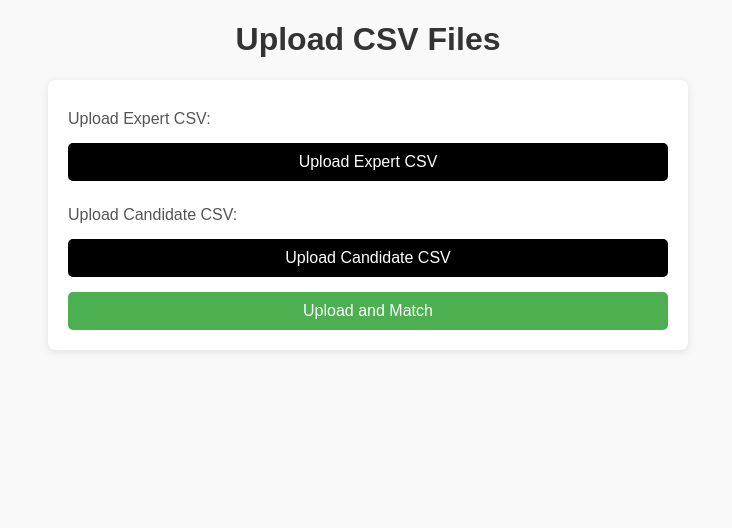
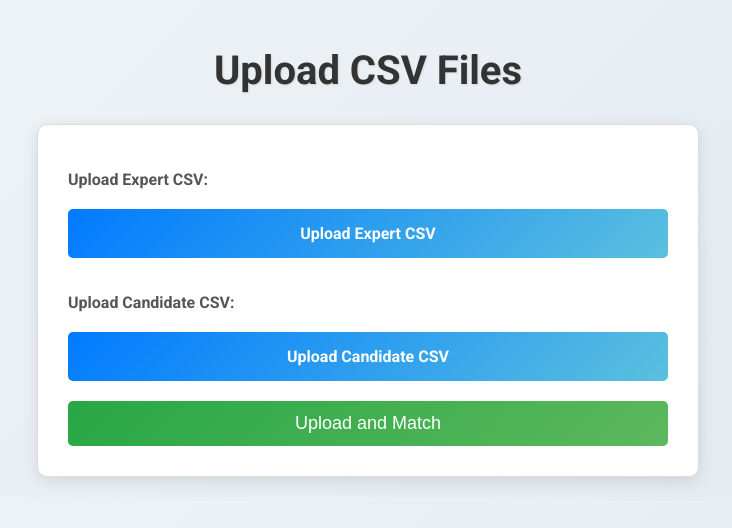
Before and after one commit to singhanmolpreet/expert_matching_system, a Django app: page /upload/ in a window 1280 px wide. Shown: the top 528 px of the page, without its empty margins (272-1004 px from the left). Run offline with Django 5.2, Linux system fonts and the light colour scheme.

Commit message:
Final after changes to HTML

```diff
--- a/rac_system/core/templates/core/upload.html
+++ b/rac_system/core/templates/core/upload.html
@@ -2,26 +2,34 @@
 <html lang="en">
 <head>
     <meta charset="UTF-8">
+    <meta name="viewport" content="width=device-width, initial-scale=1.0">
     <title>Upload CSV</title>
+    <link href="https://fonts.googleapis.com/css2?family=Roboto:wght@400;700&display=swap" rel="stylesheet">
     <style>
         body {
-            font-family: Arial, sans-serif; /* Set a default font */
-            margin: 20px; /* Margin around the body */
-            background-color: #f9f9f9; /* Light background color */
+            font-family: 'Roboto', sans-serif; /* Set a professional font */
+            margin: 0; /* Remove default margin */
+            padding: 20px; /* Padding around the body */
+            background: linear-gradient(135deg, #f0f4f8, #e1e9ef); /* Light gradient background */
         }
 
         h1 {
-            color: #333; /* Darker color for the header */
+            color: #333; /* Dark color for the header */
             text-align: center; /* Center the header */
+            margin-bottom: 30px; /* Space below the header */
+            font-size: 2.5em; /* Larger font size */
+            font-weight: 700; /* Bold font weight */
+            text-shadow: 1px 1px 2px rgba(0, 0, 0, 0.1); /* Subtle text shadow */
         }
 
         .upload-container {
             max-width: 600px; /* Limit width of the container */
             margin: 0 auto; /* Center align the container */
-            background-color: #fff; /* White background for the container */
-            padding: 20px; /* Padding inside the container */
-            border-radius: 8px; /* Rounded corners */
-            box-shadow: 0 2px 10px rgba(0, 0, 0, 0.1); /* Subtle shadow for depth */
+            background: #ffffff; /* White background for the container */
+            padding: 30px; /* Padding inside the container */
+            border-radius: 10px; /* Rounded corners */
+            box-shadow: 0 4px 15px rgba(0, 0, 0, 0.1); /* Enhanced shadow for depth */
+            border: 1px solid #dcdcdc; /* Light border */
         }
 
         form {
@@ -30,50 +38,71 @@
         }
 
         label {
-            margin: 10px 0 5px; /* Space around labels */
+            margin: 15px 0 5px; /* Space around labels */
             color: #555; /* Slightly lighter text color for labels */
+            font-weight: 600; /* Semi-bold font for labels */
         }
 
         input[type="file"] {
-            margin-bottom: 15px; /* Space below file inputs */
             display: none; /* Hide default file input */
         }
 
         .custom-file-upload {
-            margin-bottom: 15px; /* Space below button */
-            padding: 10px; /* Padding inside the button */
-            background-color: black; /* Black background */
+            margin-bottom: 20px; /* Space below button */
+            padding: 15px; /* Padding inside the button */
+            background: linear-gradient(135deg, #007bff, #5bc0de); /* Blue gradient */
             color: white; /* White text */
             border: none; /* Remove border */
             border-radius: 5px; /* Rounded corners */
             cursor: pointer; /* Pointer cursor on hover */
             font-size: 16px; /* Font size for the button */
-            transition: background-color 0.3s; /* Transition effect for hover */
             text-align: center; /* Center the text */
+            transition: background 0.3s, transform 0.2s, box-shadow 0.2s; /* Transition effects */
         }
 
         .custom-file-upload:hover {
-            background-color: #444; /* Darker black on hover */
+            background: linear-gradient(135deg, #0056b3, #3e8eaa); /* Darker blue gradient on hover */
+            transform: translateY(-2px); /* Slightly lift the button on hover */
+            box-shadow: 0 2px 8px rgba(0, 0, 0, 0.2); /* Add shadow on hover */
         }
 
         button {
-            padding: 10px; /* Padding inside the button */
-            background-color: #4CAF50; /* Green background */
+            padding: 12px; /* Padding inside the button */
+            background: linear-gradient(135deg, #28a745, #5cb85c); /* Green gradient */
             color: white; /* White text */
             border: none; /* Remove border */
             border-radius: 5px; /* Rounded corners */
             cursor: pointer; /* Pointer cursor on hover */
-            font-size: 16px; /* Font size for the button */
-            transition: background-color 0.3s; /* Transition effect for hover */
+            font-size: 18px; /* Font size for the button */
+            transition: background 0.3s, transform 0.2s, box-shadow 0.2s; /* Transition effects */
         }
 
         button:hover {
-            background-color: #45a049; /* Darker green on hover */
+            background: linear-gradient(135deg, #218838, #4cae4c); /* Darker green gradient on hover */
+            transform: translateY(-2px); /* Slightly lift the button on hover */
+            box-shadow: 0 2px 8px rgba(0, 0, 0, 0.2); /* Add shadow on hover */
         }
 
         .error-message {
-            color: red; /* Red color for error messages */
+            color: #d9534f; /* Red color for error messages */
             margin-top: 10px; /* Space above error messages */
+            font-weight: bold; /* Bold font for error messages */
+            text-align: center; /* Center align error messages */
+        }
+
+        /* Responsive Styles */
+        @media (max-width: 600px) {
+            .upload-container {
+                padding: 20px; /* Adjust padding for smaller screens */
+            }
+
+            h1 {
+                font-size: 2em; /* Smaller font size for header */
+            }
+
+            button, .custom-file-upload {
+                font-size: 16px; /* Smaller font size for buttons */
+            }
         }
     </style>
 </head>
```
Also changed, not shown: rac_system/core/templates/core/results.html (+62 -17 lines), rac_system/db.sqlite3.
